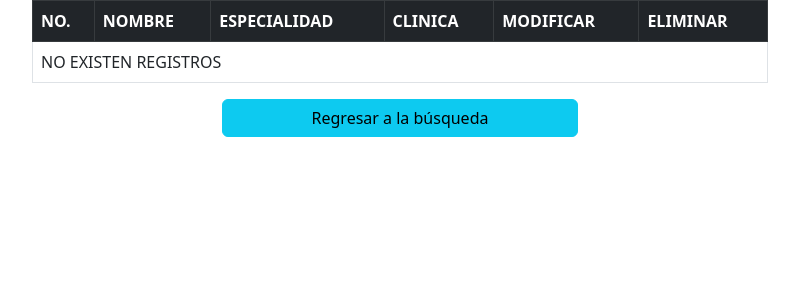
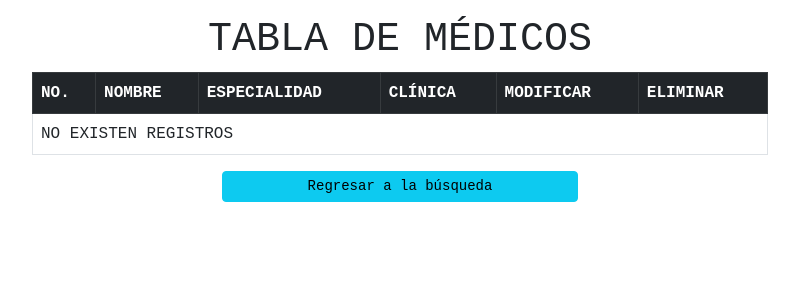
Before and after one commit to Jennifer11607/hospital_final_jimenez, a PHP site: page /hospital_final_jimenez/controladores/medicos/buscar.php in a window 1280 px wide. Shown: the part 67-367 px from the top of the page, without its empty margins (240-1039 px from the left). Run offline with PHP 8.4, Linux system fonts and the light colour scheme; data that the repository does not hold is empty.

Commit message:
centrar las alertar y cambiar tipo de letra en documentos, controladores medicos

```diff
--- a/controladores/medicos/buscar.php
+++ b/controladores/medicos/buscar.php
@@ -22,16 +22,21 @@ try {
 }
 ?>
 
-    <div class="container">
+<div class="container mt-3">
         <div class="row justify-content-center">
-            <div class="col-lg-8">
-                <table class="table table-bordered table-hover">
+            <div class="col-lg-8 text-center">
+                <h1 style="font-family:'Courier New', Courier, monospace">TABLA DE MÉDICOS</h1>
+            </div>
+        </div>
+        <div class="row justify-content-center">
+            <div class="col-lg-8 table-container">
+                <table class="table table-bordered table-hover " style="font-family:'Courier New', Courier, monospace">
                     <thead class="table-dark">
                         <tr>
                             <th>NO.</th>
                             <th>NOMBRE</th>
                             <th>ESPECIALIDAD</th>
-                            <th>CLINICA</th>
+                            <th>CLÍNICA</th>
                             <th>MODIFICAR</th>
                             <th>ELIMINAR</th>
                         </tr>
@@ -40,7 +45,7 @@ try {
                         <?php if(count($medicos) > 0):?>
                         <?php foreach($medicos as $key => $medico) : ?>
                             <?php
-                            // Verificar si  existe en $especialidades y $clinicas
+                            // Verificar si existe en $especialidades y $clinicas
                             $especialidad = isset($especialidades[$key]) ? $especialidades[$key] : '';
                             $clinica = isset($clinicas[$key]) && is_array($clinicas[$key]) ? $clinicas[$key] : array();
                             ?>
@@ -49,8 +54,8 @@ try {
                                 <td><?= $medico['MEDICO_NOMBRE'] ?></td>
                                 <td><?= $especialidad['ESPEC_NOMBRE'] ?></td>
                                 <td><?= isset($clinica['CLINICA_NOMBRE']) ? $clinica['CLINICA_NOMBRE'] : '' ?></td>
-                                <td><a class="btn btn-warning w-100" href="/hospital_final_jimenez/vistas/medicos/modificar.php?medico_id=<?= $medico['MEDICO_ID']?>">Modificar</a></td>
-                                <td><a class="btn btn-danger w-100" href="/hospital_final_jimenez/controladores/medicos/eliminar.php?medico_id=<?= $medico['MEDICO_ID']?>">Eliminar</a></td>
+                                <td><a class="btn btn-warning btn-sm w-100" href="/hospital_final_jimenez/vistas/medicos/modificar.php?medico_id=<?= $medico['MEDICO_ID']?>">Modificar</a></td>
+                                <td><a class="btn btn-danger btn-sm w-100" href="/hospital_final_jimenez/controladores/medicos/eliminar.php?medico_id=<?= $medico['MEDICO_ID']?>">Eliminar</a></td>
                             </tr>
                         <?php endforeach ?>
                         <?php else :?>
@@ -62,10 +67,11 @@ try {
                 </table>
             </div>
         </div>
-        <div class="row justify-content-center">
-            <div class="col-lg-4">
-                <a href="/hospital_final_jimenez/vistas/medicos/buscar.php" class="btn btn-info w-100">Regresar a la búsqueda</a>
+        <div class="row justify-content-center mb-3 "style="font-family:'Courier New', Courier, monospace">
+            <div class="col-lg-4 text-center">
+                <a href="/hospital_final_jimenez/vistas/medicos/buscar.php" class="btn btn-info btn-sm w-100">Regresar a la búsqueda</a>
             </div>
         </div>
     </div>
+
     <?php include_once '../../includes/footer.php'?>
```
Also changed, not shown: controladores/medicos/eliminar.php (+4 -5 lines), controladores/medicos/guardar.php (+4 -4 lines), controladores/medicos/modificar.php (+4 -4 lines).
